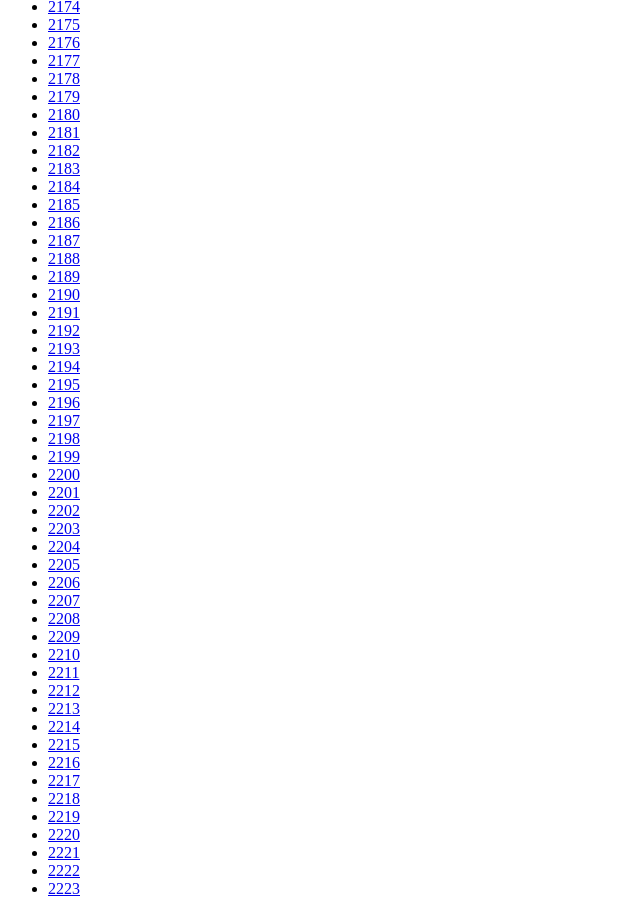
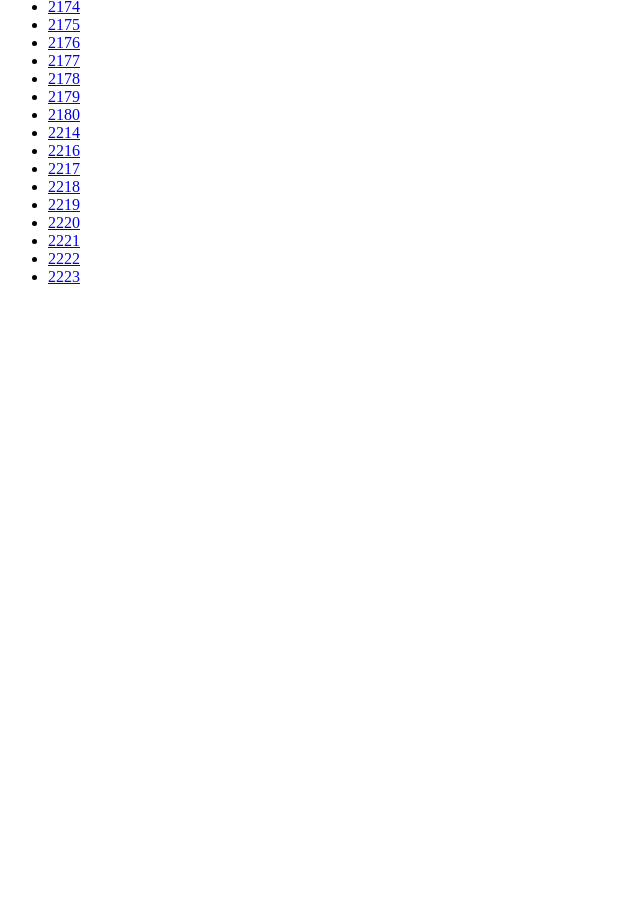
Before and after one commit to EcomLog/Kiabi, a plain HTML site: page index.html in a window 1280 px wide. Shown: the part 3160-4074 px from the top of the page, without its empty margins (0-640 px from the left). After the commit the page ends 3462 px from the top, so only its background shows below. Drawn offline with Linux system fonts and the light colour scheme.

Commit message:
Update index.html

```diff
--- a/index.html
+++ b/index.html
@@ -186,41 +186,7 @@
 <li><a href="https://www.kiabi.com/vendor/superbe-bebe-2178">2178</a></li>
 <li><a href="https://www.kiabi.com/vendor/superbe-bebe-2179">2179</a></li>
 <li><a href="https://www.kiabi.com/vendor/superbe-bebe-2180">2180</a></li>
-<li><a href="https://www.kiabi.com/vendor/superbe-bebe-2181">2181</a></li>
-<li><a href="https://www.kiabi.com/vendor/superbe-bebe-2182">2182</a></li>
-<li><a href="https://www.kiabi.com/vendor/superbe-bebe-2183">2183</a></li>
-<li><a href="https://www.kiabi.com/vendor/superbe-bebe-2184">2184</a></li>
-<li><a href="https://www.kiabi.com/vendor/superbe-bebe-2185">2185</a></li>
-<li><a href="https://www.kiabi.com/vendor/superbe-bebe-2186">2186</a></li>
-<li><a href="https://www.kiabi.com/vendor/superbe-bebe-2187">2187</a></li>
-<li><a href="https://www.kiabi.com/vendor/superbe-bebe-2188">2188</a></li>
-<li><a href="https://www.kiabi.com/vendor/superbe-bebe-2189">2189</a></li>
-<li><a href="https://www.kiabi.com/vendor/superbe-bebe-2190">2190</a></li>
-<li><a href="https://www.kiabi.com/vendor/superbe-bebe-2191">2191</a></li>
-<li><a href="https://www.kiabi.com/vendor/superbe-bebe-2192">2192</a></li>
-<li><a href="https://www.kiabi.com/vendor/superbe-bebe-2193">2193</a></li>
-<li><a href="https://www.kiabi.com/vendor/superbe-bebe-2194">2194</a></li>
-<li><a href="https://www.kiabi.com/vendor/superbe-bebe-2195">2195</a></li>
-<li><a href="https://www.kiabi.com/vendor/superbe-bebe-2196">2196</a></li>
-<li><a href="https://www.kiabi.com/vendor/superbe-bebe-2197">2197</a></li>
-<li><a href="https://www.kiabi.com/vendor/superbe-bebe-2198">2198</a></li>
-<li><a href="https://www.kiabi.com/vendor/superbe-bebe-2199">2199</a></li>
-<li><a href="https://www.kiabi.com/vendor/superbe-bebe-2200">2200</a></li>
-<li><a href="https://www.kiabi.com/vendor/superbe-bebe-2201">2201</a></li>
-<li><a href="https://www.kiabi.com/vendor/superbe-bebe-2202">2202</a></li>
-<li><a href="https://www.kiabi.com/vendor/superbe-bebe-2203">2203</a></li>
-<li><a href="https://www.kiabi.com/vendor/superbe-bebe-2204">2204</a></li>
-<li><a href="https://www.kiabi.com/vendor/superbe-bebe-2205">2205</a></li>
-<li><a href="https://www.kiabi.com/vendor/superbe-bebe-2206">2206</a></li>
-<li><a href="https://www.kiabi.com/vendor/superbe-bebe-2207">2207</a></li>
-<li><a href="https://www.kiabi.com/vendor/superbe-bebe-2208">2208</a></li>
-<li><a href="https://www.kiabi.com/vendor/superbe-bebe-2209">2209</a></li>
-<li><a href="https://www.kiabi.com/vendor/superbe-bebe-2210">2210</a></li>
-<li><a href="https://www.kiabi.com/vendor/superbe-bebe-2211">2211</a></li>
-<li><a href="https://www.kiabi.com/vendor/superbe-bebe-2212">2212</a></li>
-<li><a href="https://www.kiabi.com/vendor/superbe-bebe-2213">2213</a></li>
 <li><a href="https://www.kiabi.com/vendor/superbe-bebe-2214">2214</a></li>
-<li><a href="https://www.kiabi.com/vendor/superbe-bebe-2215">2215</a></li>
 <li><a href="https://www.kiabi.com/vendor/superbe-bebe-2216">2216</a></li>
 <li><a href="https://www.kiabi.com/vendor/superbe-bebe-2217">2217</a></li>
 <li><a href="https://www.kiabi.com/vendor/superbe-bebe-2218">2218</a></li>
```
